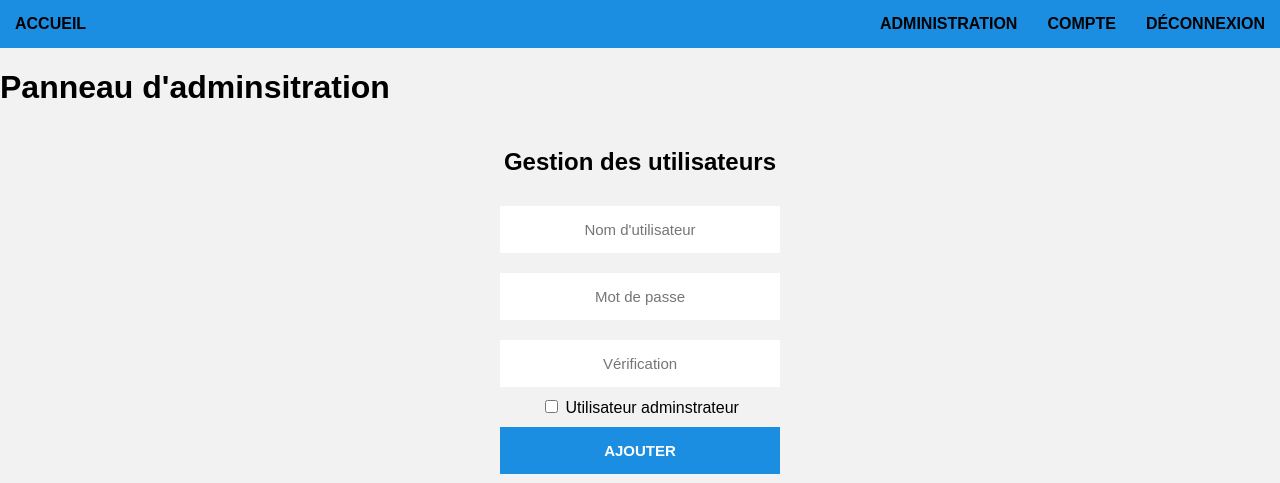
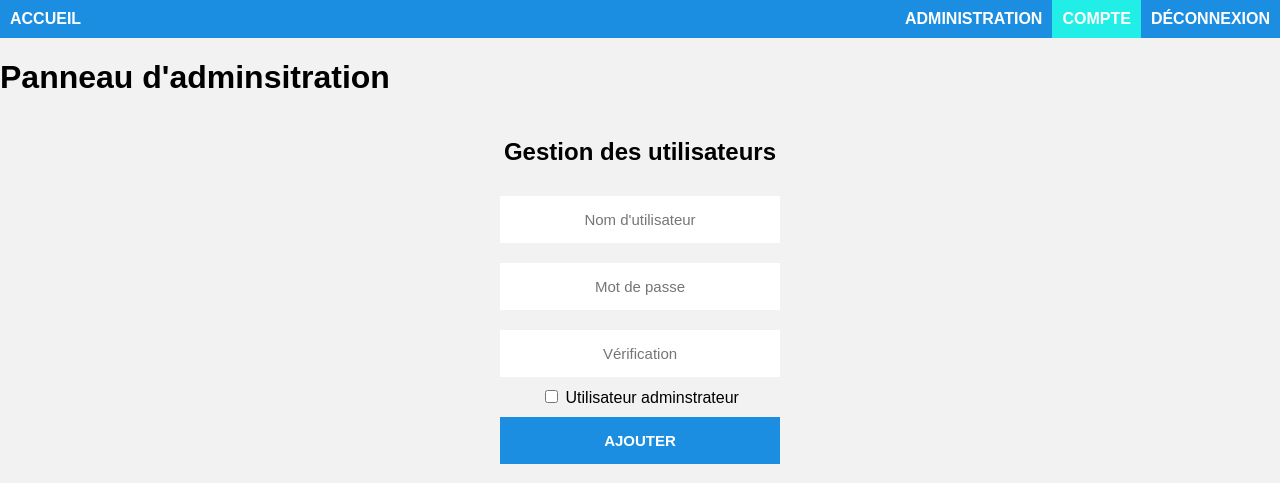
Before and after one commit to sylvainlapeyrade/projet_web_bdd_php, a PHP site: page /administration/adminFormAddUser.php in a window 1280 px wide. Shown: the top 483 px of the page. Run offline with PHP 8.4, Linux system fonts and the light colour scheme; the visitor is signed in with stand-in values (Sample User, id 1); some libraries are stand-ins or nearby versions.

Commit message:
Correction merge

```diff
--- a/administration/adminFormAddUser.php
+++ b/administration/adminFormAddUser.php
@@ -28,7 +28,7 @@
                 if ( !$userExiste ) {
                     $actionOk =  add_user($db, $identify, $password, $isAdmin);
                     if ( $actionOk ) {
-                        header('Location: ./adminGestionUser.php');
+                        header('Location: ./adminGestionUser.php?action=effectuer');
                     } else {
                         $error = 'L\'utilisateur n\'a pas pu être enregistré.';
                     }
--- a/header.php
+++ b/header.php
@@ -1,18 +1,18 @@
 <header class="flex flex-center">
     <nav class="flex flex-between">
         <ul class="flex">
-            <a class="button1" href="/index.php"><li>Accueil</li></a>
+            <a class="button button-blue" href="/index.php"><li>Accueil</li></a>
         </ul>
         <ul class="flex">
             <?php if ( is_connect() ) { ?>
                 <?php if ( is_admin() ) { ?>
-                    <a class="button1"><li>Administration</li></a>
+                    <a class="button button-blue" href="/administration/index.php"><li>Administration</li></a>
                 <?php } ?>
-                <a><li>Compte</li></a>
-                <a class="button1" href="/compte/deconnexion.php"><li>Déconnexion</li></a>
+                <a class="button button-cyan" ><li>Compte</li></a>
+                <a class="button button-blue" href="/compte/deconnexion.php"><li>Déconnexion</li></a>
             <?php } else { ?>
-                <a class="button1" href="/compte/connexion.php"><li>Connexion</li></a>
-                <a class="button2" href="/compte/inscription.php"><li>Inscription</li></a>
+                <a class="button button-blue" href="/compte/connexion.php"><li>Connexion</li></a>
+                <a class="button button-cyan" href="/compte/inscription.php"><li>Inscription</li></a>
             <?php } ?>
         </ul>
     </nav>
```
